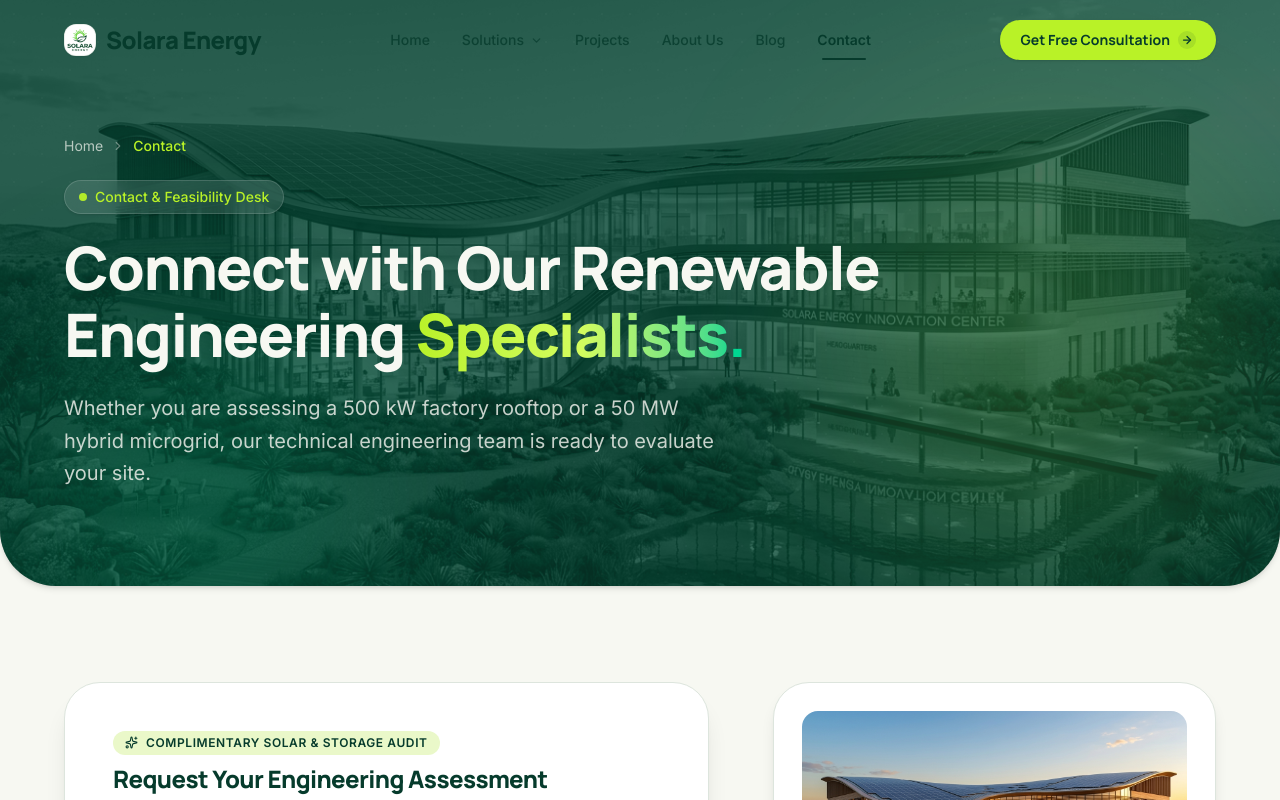
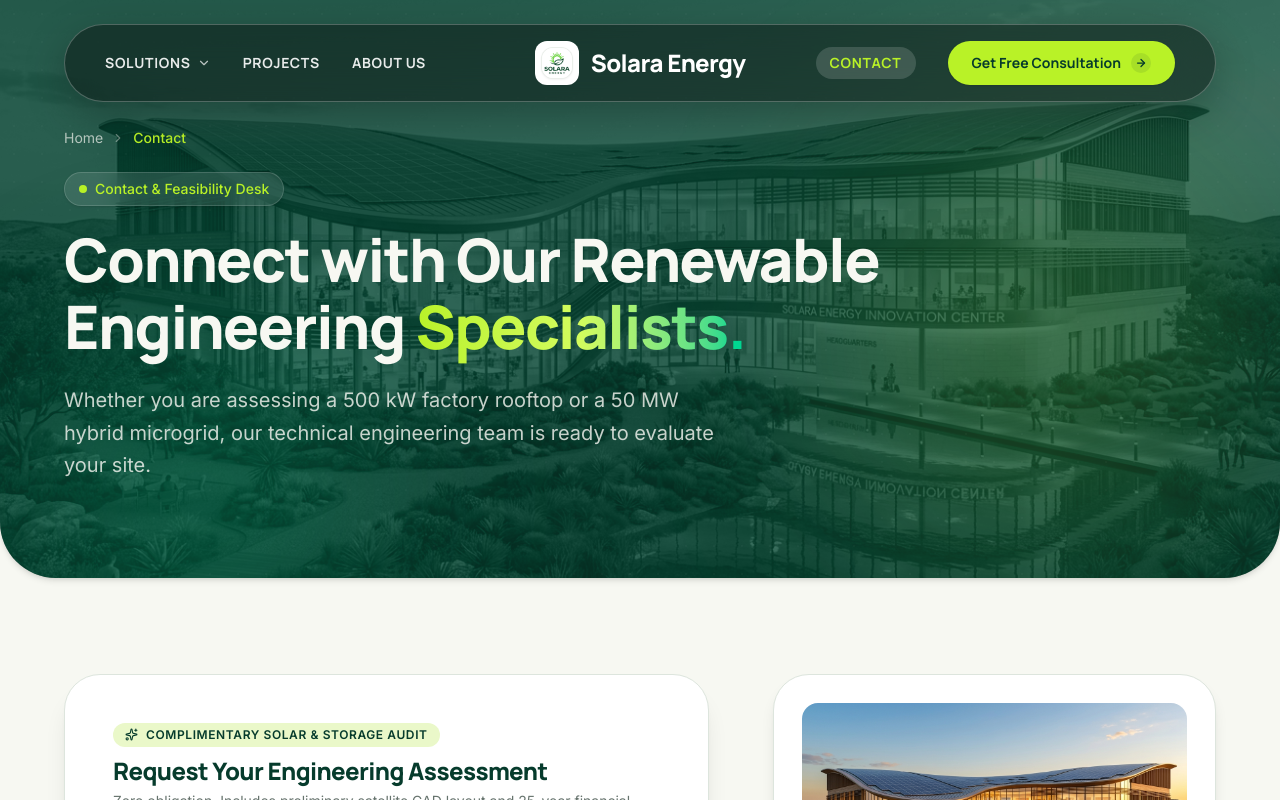
Before and after one commit to devanhaidar/solara-project, a Next.js app: page /contact in a window 1280 px wide. Shown: the top 800 px of the page. Built offline with nearby package versions, Linux system fonts and the light colour scheme.

Commit message:
style: enhance floating glass navbar with responsive width alignment and substantial pill height

```diff
--- a/src/app/layout.tsx
+++ b/src/app/layout.tsx
@@ -54,6 +54,8 @@
   },
 };
 
+import { Navbar } from "@/components/navigation/navbar";
+
 /* ============================================
    Root Layout
    ============================================ */
@@ -65,6 +67,7 @@
       className={`${manrope.variable} ${inter.variable} h-full`}
     >
       <body className="min-h-full flex flex-col bg-offwhite text-text-primary antialiased">
+        <Navbar />
         {children}
       </body>
     </html>
--- a/src/components/navigation/navbar.tsx
+++ b/src/components/navigation/navbar.tsx
@@ -1,10 +1,10 @@
 "use client";
 
-import { useState } from "react";
+import { useState, useEffect } from "react";
 import Link from "next/link";
 import { usePathname } from "next/navigation";
 import { BrightlyLogoIcon } from "@/components/icons/brand-icons";
-import { navigation, ctaText } from "@/lib/site-config";
+import { ctaText } from "@/lib/site-config";
 import { ArrowRight, ChevronDown, Menu, X } from "lucide-react";
 
 interface NavbarProps {
@@ -14,100 +14,185 @@
 export function Navbar({ className = "" }: NavbarProps) {
   const [mobileMenuOpen, setMobileMenuOpen] = useState(false);
   const [solutionsOpen, setSolutionsOpen] = useState(false);
+  const [isScrolled, setIsScrolled] = useState(false);
   const pathname = usePathname();
 
+  useEffect(() => {
+    const handleScroll = () => {
+      if (window.scrollY > 20) {
+        setIsScrolled(true);
+      } else {
+        setIsScrolled(false);
+      }
+    };
+
+    handleScroll();
+    window.addEventListener("scroll", handleScroll, { passive: true });
+    return () => window.removeEventListener("scroll", handleScroll);
+  }, []);
+
+  const solutionsSubmenu = [
+    { label: "Solar Energy", href: "/solutions/solar-energy", desc: "Commercial & Industrial Photovoltaics" },
+    { label: "Wind Generation", href: "/solutions/wind-energy", desc: "Onshore Direct-Drive Turbines" },
+    { label: "Battery Storage (BESS)", href: "/solutions/energy-storage", desc: "Megawatt-Scale Resiliency" },
+    { label: "Smart Energy Management", href: "/solutions/smart-energy", desc: "Solara OS Telemetry & AI Dispatch" },
+  ];
+
+  const isSolutionsActive = pathname.startsWith("/solutions");
+  const isProjectsActive = pathname === "/projects";
+  const isAboutActive = pathname === "/about";
+  const isContactActive = pathname === "/contact";
+
   return (
-    <header className={`w-full pt-3 sm:pt-4 pb-2 px-5 sm:px-8 md:px-10 lg:px-12 xl:px-16 max-w-[1720px] 2xl:max-w-[1840px] mx-auto relative z-30 ${className}`}>
-      <div className="flex items-center justify-between py-1">
-        {/* Brand Logo */}
-        <Link
-          href="/"
-          className="flex items-center gap-2 sm:gap-2.5 group focus-visible:outline-none"
+    <div className={`fixed top-4 sm:top-6 inset-x-0 z-50 w-full max-w-[1720px] 2xl:max-w-[1840px] mx-auto px-5 sm:px-8 md:px-10 lg:px-12 xl:px-16 pointer-events-none transition-all duration-300 ${className}`}>
+      <header
+        className={`w-full pointer-events-auto rounded-full transition-all duration-300 ease-in-out px-6 sm:px-8 md:px-10 py-3 sm:py-3.5 md:py-4 min-h-[64px] sm:min-h-[70px] lg:min-h-[74px] flex items-center ${
+          isScrolled
+            ? "bg-white text-forest shadow-[0_12px_40px_rgba(0,0,0,0.1)] border border-black/10 backdrop-blur-md"
+            : "bg-black/40 text-white shadow-[0_12px_40px_rgba(0,0,0,0.25)] border border-white/25 backdrop-blur-xl"
+        }`}
       >
-          <div className="group-hover:scale-105 transition-transform duration-200">
-            <BrightlyLogoIcon className="w-7 h-7 sm:w-8 sm:h-8 rounded-xl" />
-          </div>
-          <span className="font-heading font-extrabold text-xl sm:text-2xl text-forest tracking-tight">
-            Solara Energy
-          </span>
-        </Link>
-
-        {/* Desktop Navigation Links */}
-        <nav className="hidden lg:flex items-center gap-6 xl:gap-8 2xl:gap-10">
-          {navigation.map((item) => {
-            const isActive =
-              item.href === "/"
-                ? pathname === "/"
-                : pathname === item.href || pathname.startsWith(item.href + "/");
-            const hasChildren = Boolean(item.children);
-
-            if (hasChildren) {
-              return (
+        <div className="flex items-center justify-between w-full">
+          {/* Left Navigation Items (Desktop) */}
+          <nav className="hidden lg:flex items-center gap-6 xl:gap-8 2xl:gap-10 flex-1">
+            {/* Solutions Dropdown */}
             <div
-                  key={item.label}
-                  className="relative group"
+              className="relative"
               onMouseEnter={() => setSolutionsOpen(true)}
               onMouseLeave={() => setSolutionsOpen(false)}
             >
               <Link
-                    href={item.href}
-                    className={`flex items-center gap-1.5 font-medium text-xs xl:text-sm transition-colors py-1 focus-visible:outline-none cursor-pointer relative ${
-                      isActive ? "text-forest font-semibold" : "text-forest/80 hover:text-forest"
+                href="/solutions"
+                className={`flex items-center gap-1.5 text-xs sm:text-[13px] xl:text-sm font-heading font-bold tracking-wider transition-all py-1.5 cursor-pointer ${
+                  isSolutionsActive
+                    ? isScrolled
+                      ? "text-forest bg-lime/40 px-3.5 py-1.5 rounded-full"
+                      : "text-lime bg-white/15 px-3.5 py-1.5 rounded-full"
+                    : isScrolled
+                    ? "text-forest/80 hover:text-forest"
+                    : "text-white/90 hover:text-white"
                 }`}
               >
-                    <span>{item.label}</span>
+                <span>SOLUTIONS</span>
                 <ChevronDown
-                      size={13}
-                      className="text-forest/70 transition-transform duration-200 group-hover:rotate-180"
+                  size={14}
+                  className={`transition-transform duration-200 ${solutionsOpen ? "rotate-180" : ""} ${
+                    isScrolled ? "text-forest/70" : "text-white/70"
+                  }`}
                 />
-                    {isActive && (
-                      <span className="absolute -bottom-1.5 left-0 right-0 h-[2px] bg-forest rounded-full mx-auto w-5/6" />
-                    )}
               </Link>
 
               {/* Dropdown Menu */}
               {solutionsOpen && (
-                    <div className="absolute top-full left-0 mt-2 w-64 bg-white/95 backdrop-blur-md rounded-2xl p-2 shadow-xl border border-border-soft/60 animate-in fade-in slide-in-from-top-2 duration-200 z-50">
-                      {item.children?.map((subItem) => (
+                <div
+                  className={`absolute top-full left-0 mt-3 w-76 rounded-2xl p-2.5 shadow-2xl animate-in fade-in slide-in-from-top-2 duration-200 z-50 ${
+                    isScrolled
+                      ? "bg-white backdrop-blur-xl border border-border-soft text-forest shadow-2xl"
+                      : "bg-[#042A1F]/95 backdrop-blur-2xl border border-white/20 text-white shadow-2xl"
+                  }`}
+                >
+                  {solutionsSubmenu.map((subItem) => (
                     <Link
                       key={subItem.label}
                       href={subItem.href}
-                          className="block px-4 py-2.5 rounded-xl text-xs xl:text-sm font-medium text-forest hover:bg-lime-soft/60 transition-colors"
+                      className={`block px-4 py-3 rounded-xl transition-colors ${
+                        isScrolled
+                          ? "hover:bg-lime-soft/70 text-forest"
+                          : "hover:bg-white/10 text-white"
+                      }`}
                     >
+                      <div className="font-heading font-bold text-xs xl:text-sm">
                         {subItem.label}
+                      </div>
+                      <div
+                        className={`text-[11px] mt-0.5 ${
+                          isScrolled ? "text-text-muted" : "text-white/60"
+                        }`}
+                      >
+                        {subItem.desc}
+                      </div>
                     </Link>
                   ))}
                 </div>
               )}
             </div>
-              );
-            }
 
-            return (
+            {/* Projects */}
             <Link
-                key={item.label}
-                href={item.href}
-                className={`relative font-medium text-xs xl:text-sm transition-colors py-1 ${
-                  isActive ? "text-forest font-semibold" : "text-forest/80 hover:text-forest"
+              href="/projects"
+              className={`text-xs sm:text-[13px] xl:text-sm font-heading font-bold tracking-wider transition-all py-1.5 ${
+                isProjectsActive
+                  ? isScrolled
+                    ? "text-forest bg-lime/40 px-3.5 py-1.5 rounded-full"
+                    : "text-lime bg-white/15 px-3.5 py-1.5 rounded-full"
+                  : isScrolled
+                  ? "text-forest/80 hover:text-forest"
+                  : "text-white/90 hover:text-white"
               }`}
             >
-                {item.label}
-                {isActive && (
-                  <span className="absolute -bottom-1.5 left-0 right-0 h-[2px] bg-forest rounded-full mx-auto w-5/6" />
-                )}
+              PROJECTS
             </Link>
-            );
-          })}
+
+            {/* About Us */}
+            <Link
+              href="/about"
+              className={`text-xs sm:text-[13px] xl:text-sm font-heading font-bold tracking-wider transition-all py-1.5 ${
+                isAboutActive
+                  ? isScrolled
+                    ? "text-forest bg-lime/40 px-3.5 py-1.5 rounded-full"
+                    : "text-lime bg-white/15 px-3.5 py-1.5 rounded-full"
+                  : isScrolled
+                  ? "text-forest/80 hover:text-forest"
+                  : "text-white/90 hover:text-white"
+              }`}
+            >
+              ABOUT US
+            </Link>
           </nav>
 
-        {/* Desktop Primary CTA Button */}
-        <div className="hidden lg:block">
+          {/* Center Brand Logo (Desktop & Mobile) */}
+          <div className="flex items-center justify-center">
+            <Link
+              href="/"
+              className="flex items-center gap-2.5 sm:gap-3 group focus-visible:outline-none"
+            >
+              <div className="p-1.5 rounded-xl bg-white shadow-xs group-hover:scale-105 transition-transform duration-200">
+                <BrightlyLogoIcon className="w-7 h-7 sm:w-8 sm:h-8 rounded-lg" />
+              </div>
+              <span
+                className={`font-heading font-extrabold text-xl sm:text-2xl tracking-tight transition-colors ${
+                  isScrolled ? "text-forest" : "text-white"
+                }`}
+              >
+                Solara Energy
+              </span>
+            </Link>
+          </div>
+
+          {/* Right Navigation & CTA (Desktop) */}
+          <div className="hidden lg:flex items-center justify-end gap-6 xl:gap-8 flex-1">
             <Link
               href="/contact"
-            className="inline-flex items-center gap-2 bg-lime hover:bg-[#cbfb3f] text-forest font-heading font-bold text-xs xl:text-sm px-4.5 sm:px-5 py-2 sm:py-2.5 rounded-full shadow-sm hover:shadow-md hover:scale-[1.02] active:scale-98 transition-all duration-200 group"
+              className={`text-xs sm:text-[13px] xl:text-sm font-heading font-bold tracking-wider transition-all py-1.5 ${
+                isContactActive
+                  ? isScrolled
+                    ? "text-forest bg-lime/40 px-3.5 py-1.5 rounded-full"
+                    : "text-lime bg-white/15 px-3.5 py-1.5 rounded-full"
+                  : isScrolled
+                  ? "text-forest/80 hover:text-forest"
+                  : "text-white/90 hover:text-white"
+              }`}
+            >
+              CONTACT
+            </Link>
+
+            {/* CTA Button */}
+            <Link
+              href="/contact"
+              className="inline-flex items-center gap-2.5 bg-lime hover:bg-[#cbfb3f] text-forest font-heading font-bold text-xs sm:text-[13px] xl:text-sm px-5 sm:px-6 py-2.5 sm:py-3 rounded-full shadow-sm hover:shadow-md hover:scale-[1.03] active:scale-98 transition-all duration-200 group"
             >
               <span>{ctaText}</span>
-            <div className="w-4.5 h-4.5 rounded-full bg-forest/10 flex items-center justify-center group-hover:translate-x-0.5 transition-transform">
+              <div className="w-5 h-5 rounded-full bg-forest/10 flex items-center justify-center group-hover:translate-x-0.5 transition-transform">
                 <ArrowRight size={12} className="text-forest stroke-[2.5]" />
               </div>
             </Link>
@@ -117,56 +202,89 @@
           <button
             type="button"
             onClick={() => setMobileMenuOpen(!mobileMenuOpen)}
-          className="lg:hidden p-2 rounded-xl text-forest hover:bg-forest/5 transition-colors focus-visible:outline-none"
+            className={`lg:hidden p-2 rounded-full transition-colors focus-visible:outline-none cursor-pointer ${
+              isScrolled
+                ? "text-forest hover:bg-forest/5"
+                : "text-white hover:bg-white/10"
+            }`}
             aria-label="Toggle navigation menu"
           >
-          {mobileMenuOpen ? <X size={22} /> : <Menu size={22} />}
+            {mobileMenuOpen ? <X size={20} /> : <Menu size={20} />}
           </button>
         </div>
 
-      {/* Mobile Dropdown Menu */}
+        {/* Mobile Dropdown Menu Card */}
         {mobileMenuOpen && (
-        <div className="lg:hidden mt-3 bg-white/95 backdrop-blur-md rounded-3xl p-6 shadow-2xl border border-border-soft flex flex-col gap-4 animate-in fade-in slide-in-from-top-4 duration-200">
+          <div
+            className={`lg:hidden mt-3 rounded-3xl p-5 shadow-2xl border flex flex-col gap-4 animate-in fade-in slide-in-from-top-4 duration-200 ${
+              isScrolled
+                ? "bg-white text-forest border-border-soft"
+                : "bg-[#042A1F]/98 backdrop-blur-2xl text-white border-white/20"
+            }`}
+          >
             <div className="flex flex-col gap-2">
-            {navigation.map((item) => (
-              <div key={item.label} className="py-1">
               <Link
-                  href={item.href}
+                href="/"
                 onClick={() => setMobileMenuOpen(false)}
-                  className="block text-forest font-medium text-base hover:text-lime py-1"
+                className="font-heading font-bold text-sm py-1.5"
               >
-                  {item.label}
+                Home
               </Link>
-                {item.children && (
-                  <div className="pl-4 mt-1 flex flex-col gap-1.5 border-l-2 border-lime-soft">
-                    {item.children.map((subItem) => (
               <Link
-                        key={subItem.label}
-                        href={subItem.href}
+                href="/solutions"
                 onClick={() => setMobileMenuOpen(false)}
-                        className="text-text-muted hover:text-forest text-sm py-1"
+                className="font-heading font-bold text-sm py-1.5"
               >
-                        {subItem.label}
+                Solutions
+              </Link>
+              <div className="pl-3 flex flex-col gap-1 border-l-2 border-lime/40">
+                {solutionsSubmenu.map((sub) => (
+                  <Link
+                    key={sub.label}
+                    href={sub.href}
+                    onClick={() => setMobileMenuOpen(false)}
+                    className="text-xs py-1 opacity-80 hover:opacity-100"
+                  >
+                    {sub.label}
                   </Link>
                 ))}
               </div>
-                )}
-              </div>
-            ))}
-          </div>
-
-          <div className="pt-3 border-t border-border-soft">
+              <Link
+                href="/projects"
+                onClick={() => setMobileMenuOpen(false)}
+                className="font-heading font-bold text-sm py-1.5"
+              >
+                Projects
+              </Link>
+              <Link
+                href="/about"
+                onClick={() => setMobileMenuOpen(false)}
+                className="font-heading font-bold text-sm py-1.5"
+              >
+                About Us
+              </Link>
               <Link
                 href="/contact"
                 onClick={() => setMobileMenuOpen(false)}
-              className="w-full inline-flex items-center justify-center gap-2 bg-lime text-forest font-heading font-bold text-sm px-6 py-3 rounded-full shadow-sm"
+                className="font-heading font-bold text-sm py-1.5"
+              >
+                Contact
+              </Link>
+            </div>
+
+            <div className="pt-3 border-t border-white/10">
+              <Link
+                href="/contact"
+                onClick={() => setMobileMenuOpen(false)}
+                className="w-full inline-flex items-center justify-center gap-2 bg-lime text-forest font-heading font-bold text-xs px-5 py-3 rounded-full shadow-sm"
               >
                 <span>{ctaText}</span>
-              <ArrowRight size={16} />
+                <ArrowRight size={14} />
               </Link>
             </div>
           </div>
         )}
       </header>
+    </div>
   );
 }
--- a/src/components/ui/page-header.tsx
+++ b/src/components/ui/page-header.tsx
@@ -1,7 +1,6 @@
 "use client";
 
 import Link from "next/link";
-import { Navbar } from "@/components/navigation/navbar";
 import { ChevronRight } from "lucide-react";
 import { motion } from "framer-motion";
 
@@ -50,13 +49,8 @@
         }}
       />
 
-      {/* Top Navbar */}
-      <div className="relative z-30">
-        <Navbar className="!bg-transparent text-offwhite" />
-      </div>
-
       {/* Page Title & Breadcrumb Content */}
-      <div className="relative z-20 max-w-[1720px] 2xl:max-w-[1840px] mx-auto px-5 sm:px-8 md:px-10 lg:px-12 xl:px-16 pt-8 sm:pt-12 md:pt-16 pb-16 sm:pb-20 lg:pb-24">
+      <div className="relative z-20 max-w-[1720px] 2xl:max-w-[1840px] mx-auto px-5 sm:px-8 md:px-10 lg:px-12 xl:px-16 pt-24 sm:pt-28 md:pt-32 pb-16 sm:pb-20 lg:pb-24">
         {/* Breadcrumb Navigation */}
         <motion.nav
           initial={{ opacity: 0, y: -10 }}
```
Also changed, not shown: src/components/sections/hero-section.tsx (+3 -5 lines). Lines whose indentation alone changed are shown as unchanged.
